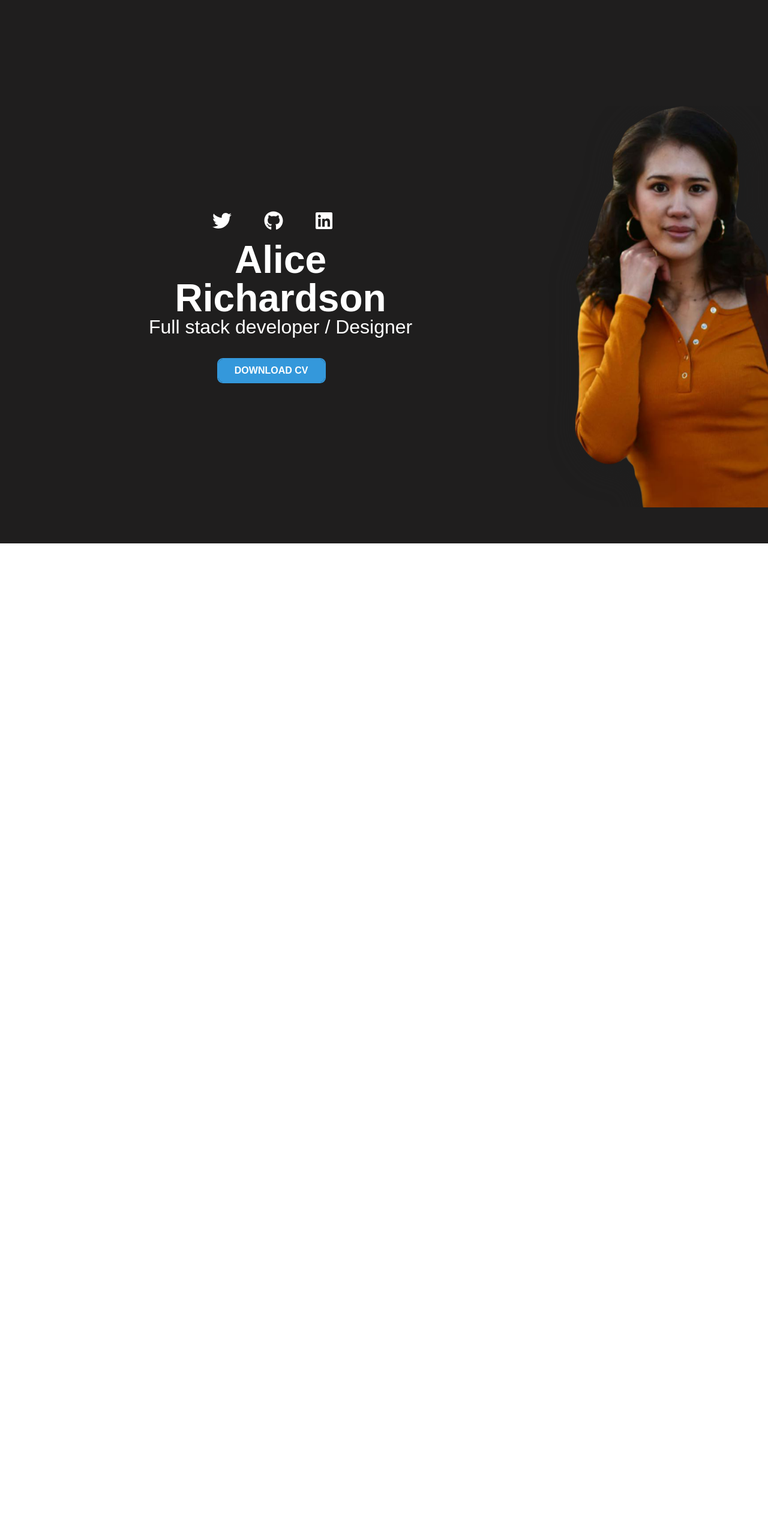
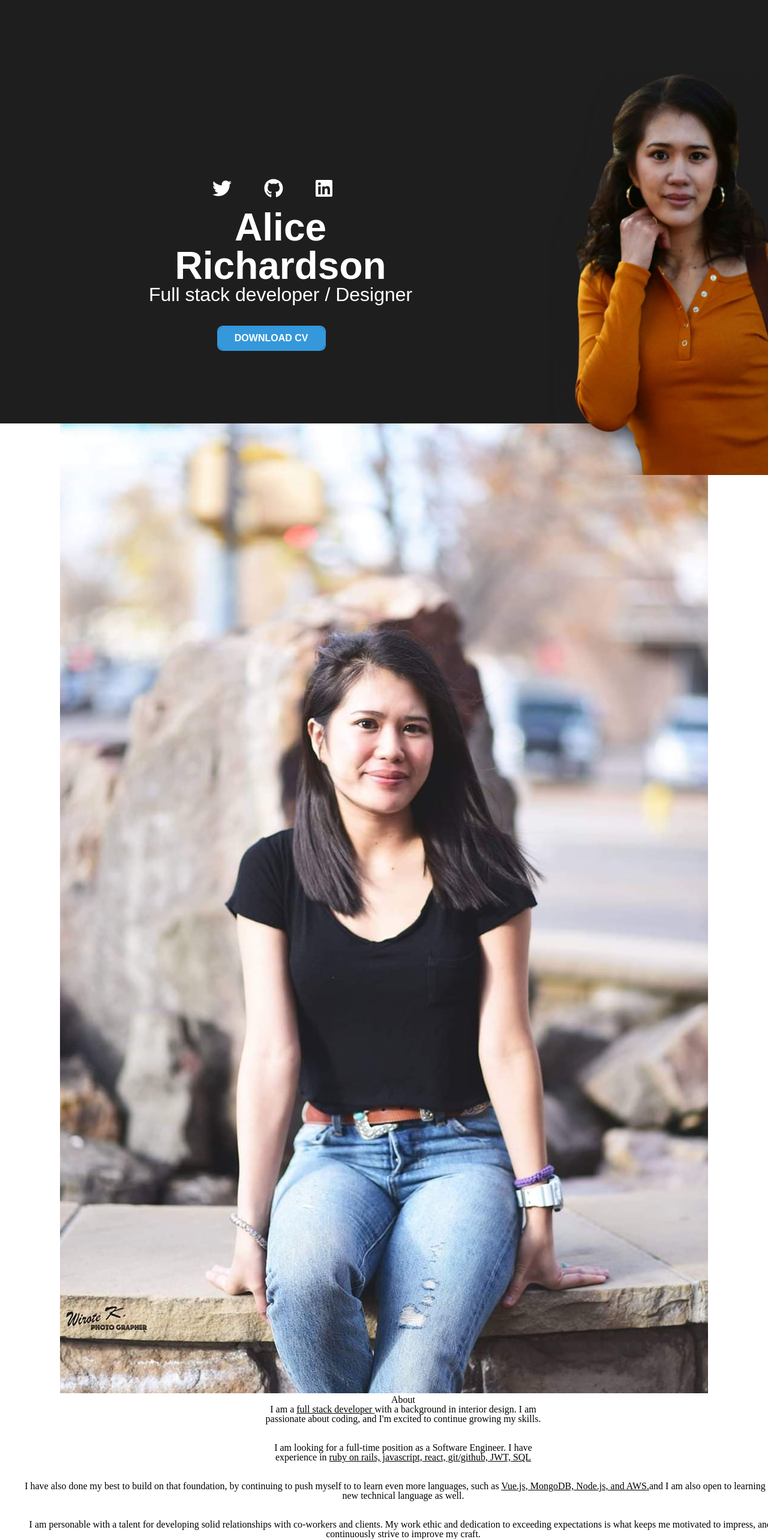
Before and after one commit to Alicerichardson28/portfolio, a React (Create React App) app: page / in a window 1280 px wide. Shown: the part 94-2660 px from the top of the page at 60% size. Before the commit the page ends 1000 px from the top, so only its background shows below. Built offline with nearby package versions, Linux system fonts and the light colour scheme.

Commit message:
move about to home pages

```diff
--- a/src/App.js
+++ b/src/App.js
@@ -1,7 +1,6 @@
 import React from 'react';
-import logo from './logo.svg';
 import Home from './components/Home'
-import About from './components/About'
+// import About from './components/About'
 import Blogs from './components/Blogs'
 import Projects from './components/Projects'
 import './App.css';
@@ -12,7 +11,7 @@ function App() {
     <div className="App">
       <Router>
         <Route exact path ="/" component={Home}/>
-        <Route exact path ="/about" component={About}/>
+        {/* <Route exact path ="/about" component={About}/> */}
         <Route exact path ="/blogs" component={Blogs}/>
         <Route exact path ="/projects" component={Projects}/>
       </Router>
--- a/src/components/About.js
+++ b/src/components/About.js
@@ -1,5 +1,5 @@
 import React, { Component } from 'react'
-import './About.css'
+// import './About.css'
 import { Link } from 'react-router-dom';
 import alice from '../picture/Alice.jpg'
 import fadeIn from 'react-animations/lib/fade-in'
--- a/src/components/Home.css
+++ b/src/components/Home.css
@@ -54,8 +54,8 @@ table {
 
 .first-container {
     position: relative;
-    width: 100%;
-    height: 1000px;
+    width: 100vw;
+    height: 100vh;
     background-color: rgb(31, 30, 30);
 }
 
--- a/src/components/Home.js
+++ b/src/components/Home.js
@@ -6,6 +6,8 @@ import { fab } from '@fortawesome/free-brands-svg-icons'
 import { library } from '@fortawesome/fontawesome-svg-core'
 import Icon from './Icon'
 import Parada from '../picture/parada.png'
+import alice from '../picture/Alice.jpg'
+import fadeIn from 'react-animations/lib/fade-in'
 
 library.add(fab)
 export default class Navbar extends Component {
@@ -38,6 +40,31 @@ export default class Navbar extends Component {
                         </div>
                     </div>
                 </div>
+                <div className='second-container'>
+                    <div className='about-container'>
+                            <div className='alice-container'>
+                                <img className='alice-photo' src={alice}/>
+                            </div>
+                            <div className='content'>
+                                <h1 className='about'>About</h1>
+                                <p className='content-about'>
+                                    I am a <u>full stack developer </u> with a background in interior design. I am <br></br>
+                                    passionate about coding, and I'm excited to continue growing my skills.<br></br>
+                                    <br></br>
+                                    <br></br>
+                                    I am looking for a full-time position as a Software Engineer. I have <br></br>
+                                    experience in <u>ruby on rails, javascript, react, git/github, JWT, SQL </u> <br></br>
+                                    <br></br>
+                                    <br></br>
+                                    I have also done my best to build on that foundation, by continuing to push myself to to learn even more languages, such as <u>Vue.js, MongoDB, Node.js, and AWS.</u>
+                                    and I am also open to learning any new technical language as well. <br></br>
+                                    <br></br>
+                                    <br></br>
+                                    I am personable with a talent for developing solid relationships with co-workers and clients. My work ethic and dedication to exceeding expectations is what keeps me motivated to impress, and I continuously strive to improve my craft.
+                                </p>
+                            </div>
+                    </div>
+                </div>
             </>
         )
     }
```
Also changed, not shown: src/logo.svg (deleted).
